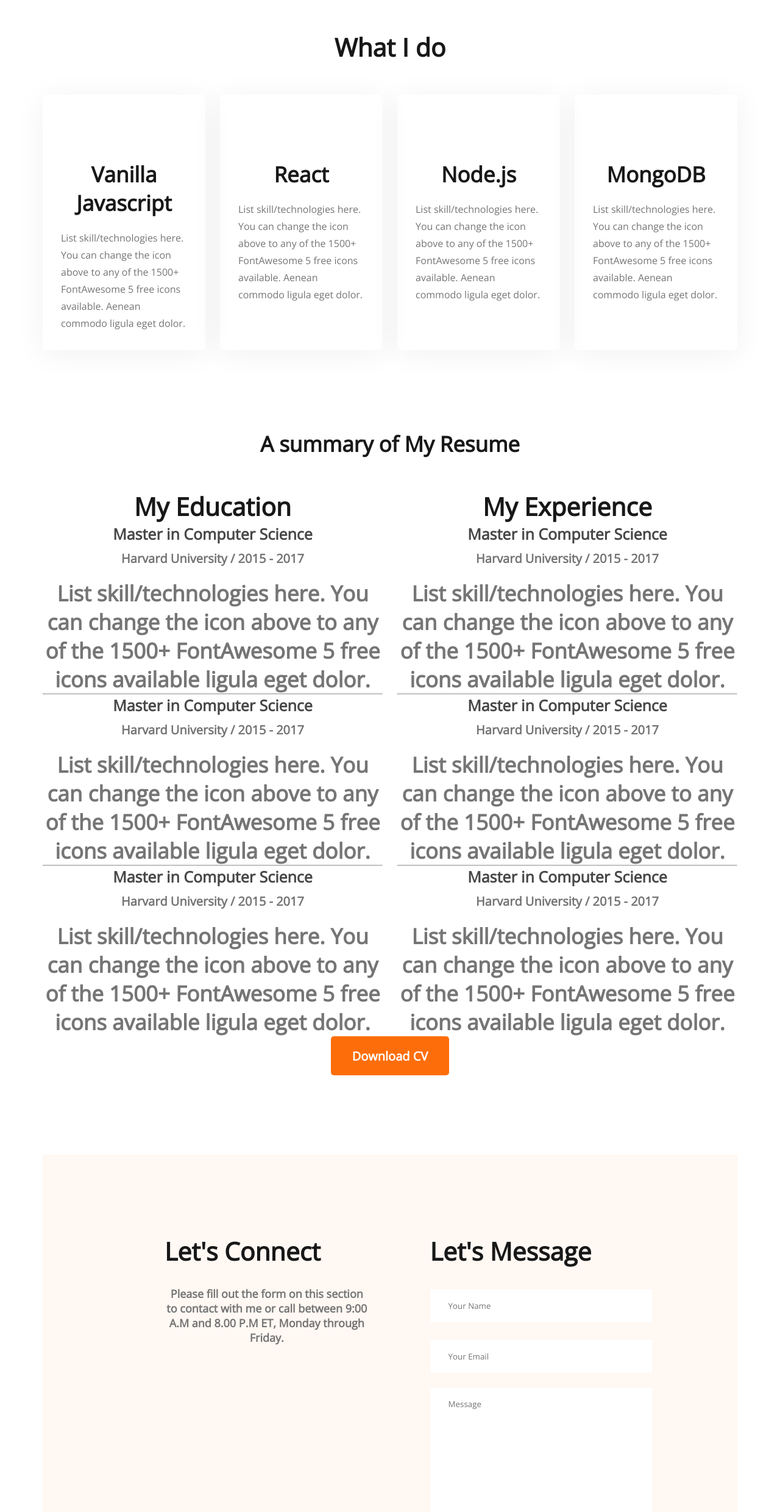
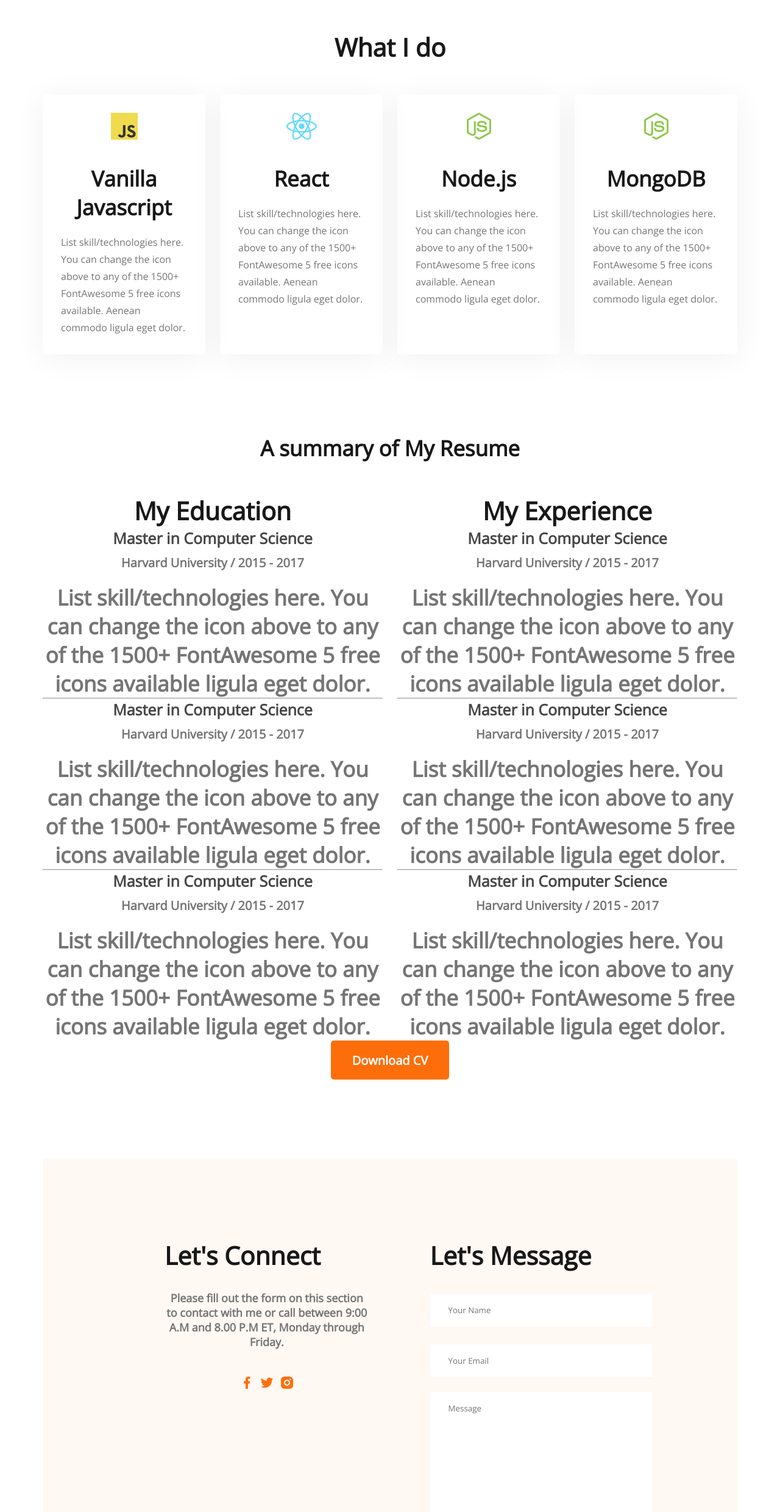
Before and after one commit to rahmanhas/developer-portfolio, a plain HTML site: page index.html in a window 1280 px wide. Shown: the part 1677-4156 px from the top of the page at 61% size. Drawn offline with nearby package versions, Linux system fonts and the light colour scheme; the site is published under a folder, as on GitHub Pages, so addresses that start at the root find nothing.

Commit message:
image issue solved by adding . before /

```diff
--- a/index.html
+++ b/index.html
@@ -25,7 +25,7 @@
             <p class="banner-description">Shot what able cold new see hold.Friendly as an betrayed formerly he. Morning because as to society behaved moments.</p>
             <button class="btn-primary">Download CV</button>
         </div>
-        <img src="images/hardy.png" alt="">
+        <img src="./images/hardy.png" alt="">
         </div>
 
 
@@ -57,22 +57,22 @@
             <h3>What I do</h3>
             <div class="skills-container">
                 <div class="skills">
-                    <img src="/images/icons/js.png" alt="">
+                    <img src="./images/icons/js.png" alt="">
                     <p class="skill-title">Vanilla Javascript</p>
                     <p class="skill-description">List skill/technologies here. You can change the icon above to any of the 1500+ FontAwesome 5 free icons available. Aenean commodo ligula eget dolor.</p>
                 </div>
                 <div class="skills">
-                    <img src="/images/icons/react.png" alt="">
+                    <img src="./images/icons/react.png" alt="">
                     <p class="skill-title">React</p>
                     <p class="skill-description">List skill/technologies here. You can change the icon above to any of the 1500+ FontAwesome 5 free icons available. Aenean commodo ligula eget dolor.</p>
                 </div>
                 <div class="skills">
-                    <img src="/images/icons/nodejs.png" alt="">
+                    <img src="./images/icons/nodejs.png" alt="">
                     <p class="skill-title">Node.js</p>
                     <p class="skill-description">List skill/technologies here. You can change the icon above to any of the 1500+ FontAwesome 5 free icons available. Aenean commodo ligula eget dolor.</p>
                 </div>
                 <div class="skills">
-                    <img src="/images/icons/nodejs.png" alt="">
+                    <img src="./images/icons/nodejs.png" alt="">
                     <p class="skill-title">MongoDB</p>
                     <p class="skill-description">List skill/technologies here. You can change the icon above to any of the 1500+ FontAwesome 5 free icons available. Aenean commodo ligula eget dolor.</p>
                 </div>
@@ -141,12 +141,12 @@
 
                 </p>
                 <a href="">
-                    <img src="/images/icons/facebook.png" alt=""> </a>
+                    <img src="./images/icons/facebook.png" alt=""> </a>
                 <a href="">
-                    <img src="/images/icons/twitter.png" alt="">
+                    <img src="./images/icons/twitter.png" alt="">
                 </a>
                 <a href="">
-                    <img src="/images/icons/insta.png" alt="">
+                    <img src="./images/icons/insta.png" alt="">
                 </a>
 
             </div>
```
